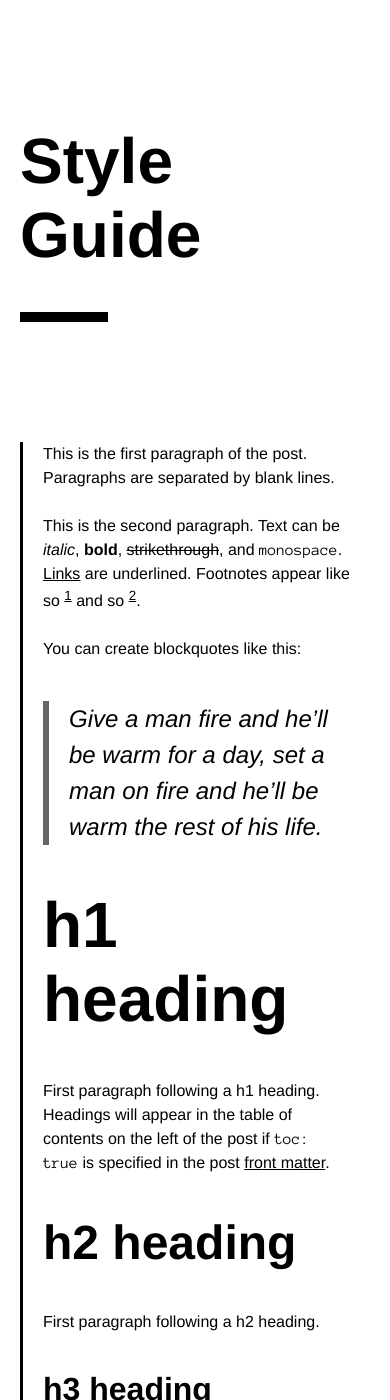
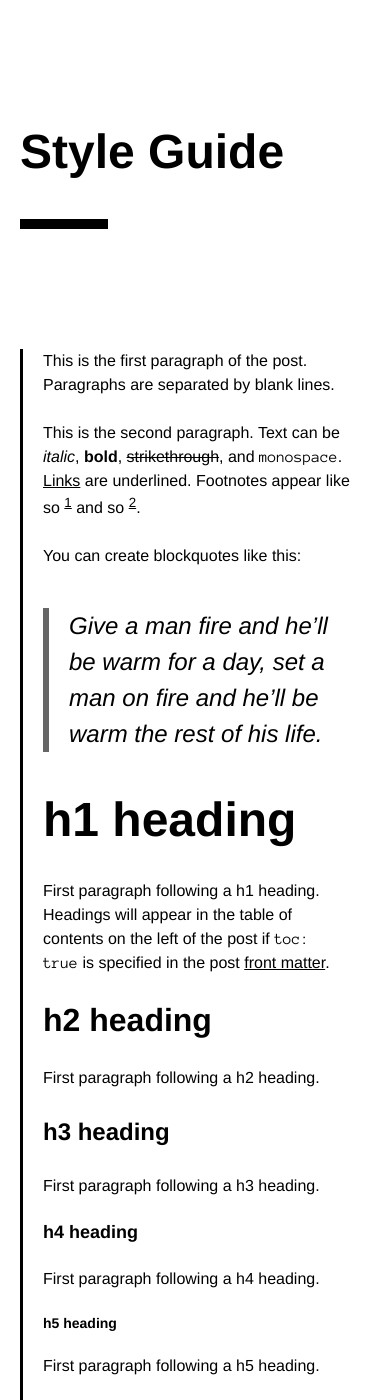
Before and after one commit to mmdlow/chungking, a Jekyll site: the page built from _pages/style-guide.md, in a window 390 px wide and 1400 px high. Built offline with Jekyll 4.4.1, drawn with Linux system fonts in a browser that asks for light colours; a style sheet for code colours, icons or effects is not loaded.

Commit message:
Update formatting
- Shrink prose header text and post title at lg breakpoint
- Fix bug where prose div not expanding at lg breakpoint

```diff
--- a/_includes/toc.html
+++ b/_includes/toc.html
@@ -1,4 +1,4 @@
-<div class="col-2">
+<div class="col-2 width-lg-shrink">
   {% if page.toc %}
   <div class="toc pr-2">
     <h4 class="pb-3 toc-title">Contents</h4>
--- a/_layouts/page.html
+++ b/_layouts/page.html
@@ -4,7 +4,7 @@ layout: default
 <div class="content-wrapper">
   <div class="content mx-auto p-3">
     <div class="py-4">
-      <h1 class="col-4 mb-4">{{ page.title }}</h1>
+      <h1 class="p-title col-4 mb-4">{{ page.title }}</h1>
       <div class="col-2 mb-4 pb-4 border-top-thick"></div>
 
       {% if page.image %}
--- a/_layouts/post.html
+++ b/_layouts/post.html
@@ -4,7 +4,7 @@ layout: default
 <div class="content-wrapper">
   <div class="content mx-auto p-3">
     <div class="py-4">
-      <h1 class="col-4 mb-4">{{ page.title }}</h1>
+      <h1 class="p-title col-4 mb-4">{{ page.title }}</h1>
       <div class="col-2 border-top-thick"></div>
       <div class="my-4 pb-4">
         {% if page.blurb %}
--- a/_sass/_base.scss
+++ b/_sass/_base.scss
@@ -17,9 +17,26 @@ font-family: $font-family-sans-serif;
 font-size: $font-size;
 }
 
-h1 { font-size: $h1-size; }
-h2 { font-size: $h2-size; }
-h3 { font-size: $h3-size; }
-h4 { font-size: $h4-size; }
-h5 { font-size: $h5-size; }
-h6 { font-size: $h6-size; }
+h1 {
+  font-size: $h1-size;
+  @media(max-width: $breakpoint-lg) { font-size: $h2-size; }
+}
+h2 {
+  font-size: $h2-size;
+  @media(max-width: $breakpoint-lg) { font-size: $h3-size; }
+}
+h3 {
+  font-size: $h3-size;
+  @media(max-width: $breakpoint-lg) { font-size: $h4-size; }
+}
+h4 {
+  font-size: $h4-size;
+  @media(max-width: $breakpoint-lg) { font-size: $h5-size; }
+}
+h5 {
+  font-size: $h5-size;
+  @media(max-width: $breakpoint-lg) { font-size: $h6-size; }
+}
+h6 {
+  font-size: $h6-size;
+}
--- a/_sass/_components.scss
+++ b/_sass/_components.scss
@@ -93,12 +93,6 @@
 
     @media (max-width: $breakpoint-lg) {
       width: 100% !important;
-    }
-
-    @media (max-width: $breakpoint-sm) {
-      h2 {
-        font-size: $h3-size;
-      }
     }
   }
 
@@ -218,3 +212,10 @@ img.image {
     }
   }
 }
+
+/* Post and page elements (non-prose) */
+.p-title {
+  @media (max-width: $breakpoint-lg) {
+    width: 100% !important;
+  }
+}
--- a/_sass/_utilities.scss
+++ b/_sass/_utilities.scss
@@ -12,6 +12,10 @@
   .width-lg-stretch {
     display: block !important;
     width: 100% !important;
+  }
+
+  .width-lg-shrink {
+    width: 0% !important;
   }
 }
 
```
